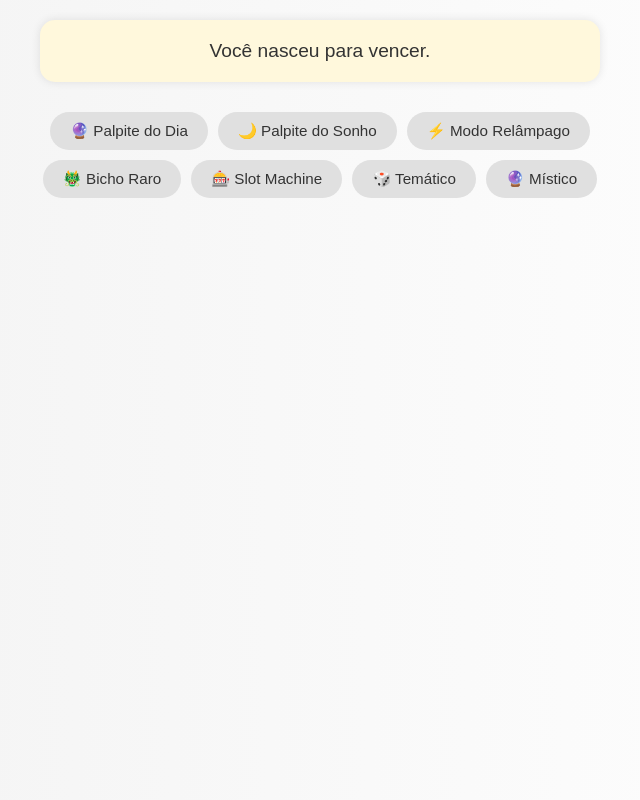
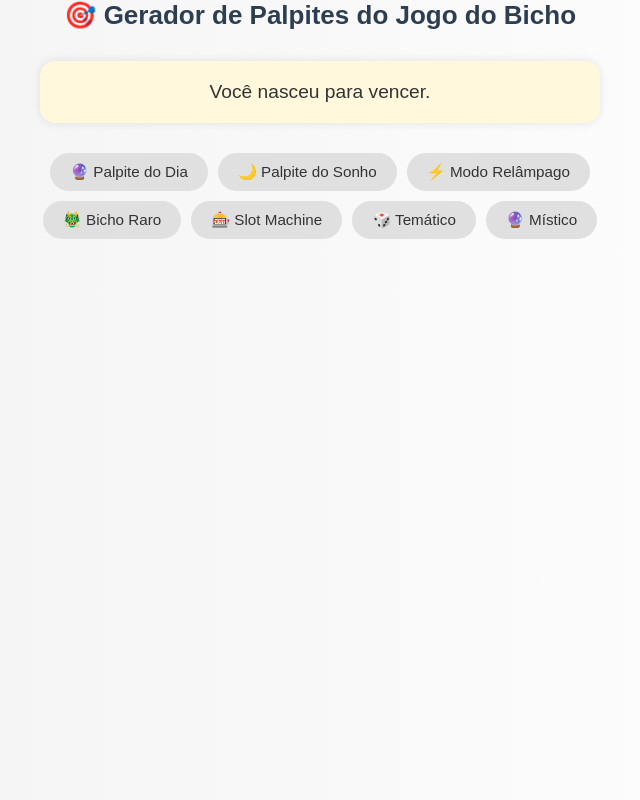
Before and after one commit to sportfacil/essepalpite, a plain HTML site: page index.html in a window 1280 px wide. Shown: the whole page, without its empty margins (320-960 px from the left). Drawn offline with Linux system fonts and the light colour scheme.

Commit message:
Update index.html

```diff
--- a/index.html
+++ b/index.html
@@ -128,6 +128,7 @@
   </style>
 </head>
 <body>
+  <h1 style="text-align:center; color:#2c3e50; font-size:26px; margin-bottom:10px;">🎯 Gerador de Palpites do Jogo do Bicho</h1>
   <div id="app"></div>
 
   <script>
```
